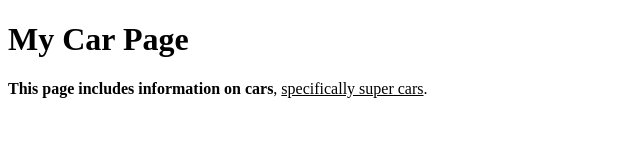
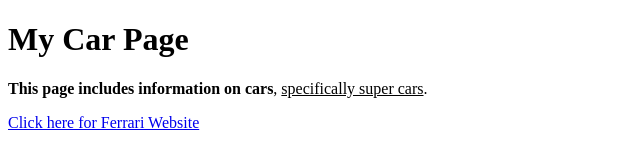
Before and after one commit to alejandrodlp08/ECSprogramsite, a plain HTML site: page index.html in a window 1280 px wide. Shown: the whole page, without its empty margins (0-640 px from the left). Drawn offline with Linux system fonts and the light colour scheme.

Commit message:
added link

```diff
--- a/index.html
+++ b/index.html
@@ -3,6 +3,7 @@
  <body>
   <h1>My Car Page</h1>
   <p><b>This page includes information on cars</b>, <u>specifically super cars</u>.</p>
+  <p><a href = "https://www.ferrari.com/en-US">Click here for Ferrari Website</a></p>
 
  </body>
 </html>
```
